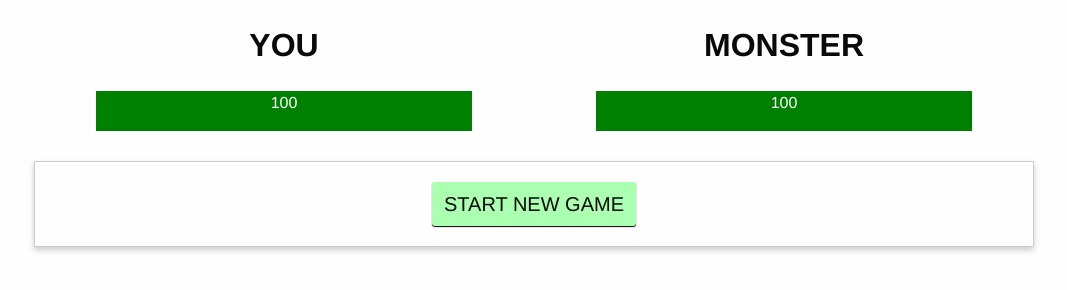
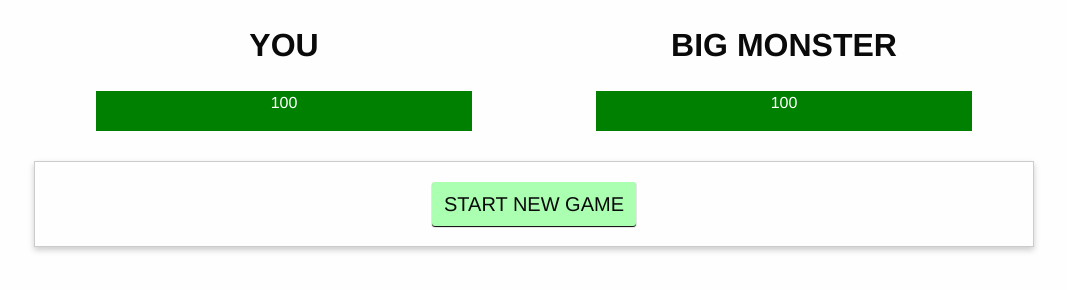
Before and after one commit to Awadje/VueJSMonsterSlayingGame, a plain HTML site: page index.html in a window 1280 px wide. Shown: the whole page, without its empty margins (106-1173 px from the left). Drawn offline with nearby package versions, Linux system fonts and the light colour scheme.

Commit message:
Finishing touch styling

```diff
--- a/index.html
+++ b/index.html
@@ -21,7 +21,7 @@
             </div>
         </div>
         <div class="small-6 columns">
-            <h1 class="text-center">MONSTER</h1>
+            <h1 class="text-center">BIG MONSTER</h1>
             <div class="healthbar">
                 <div
                         class="healthbar text-center"
```
